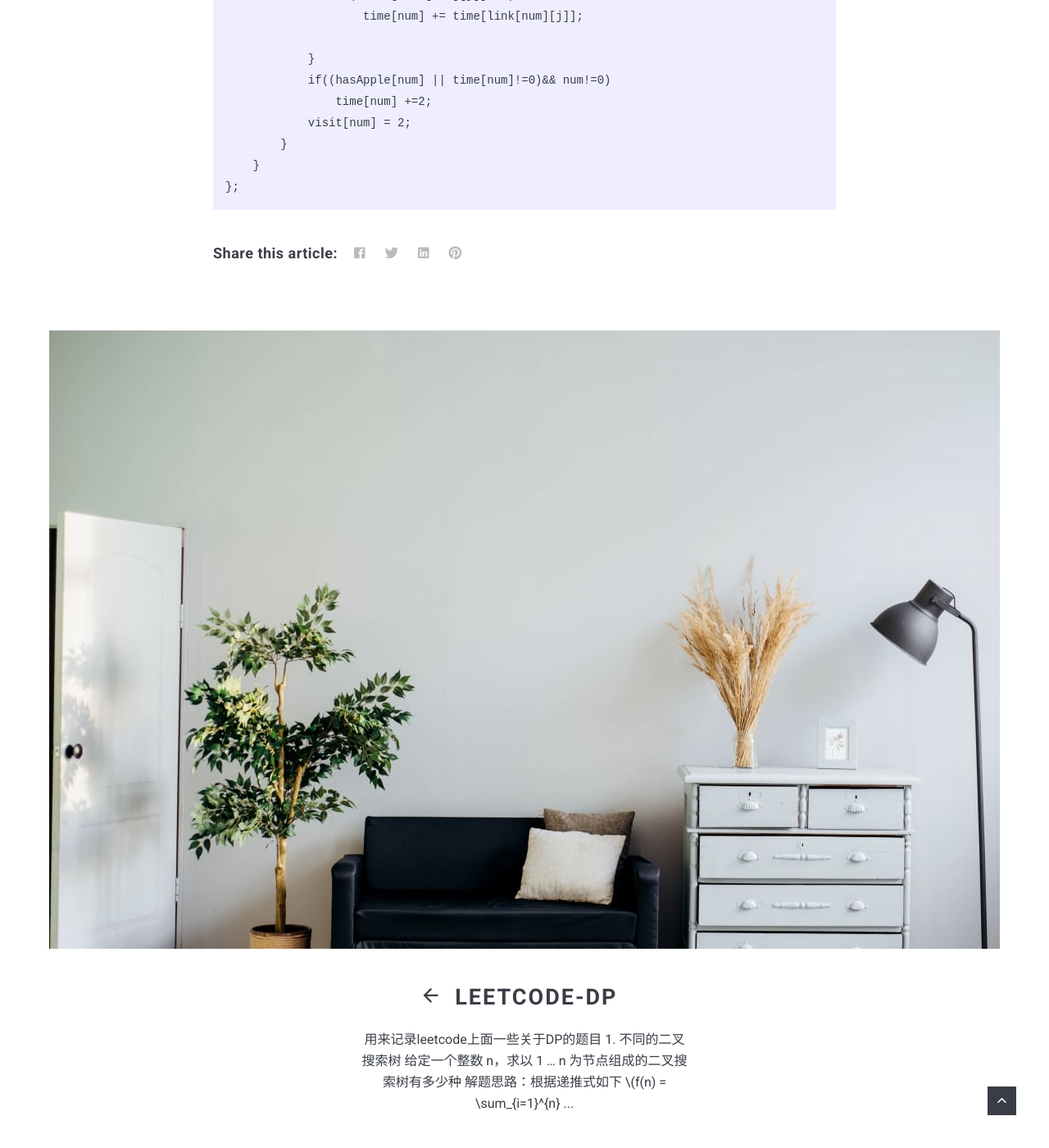
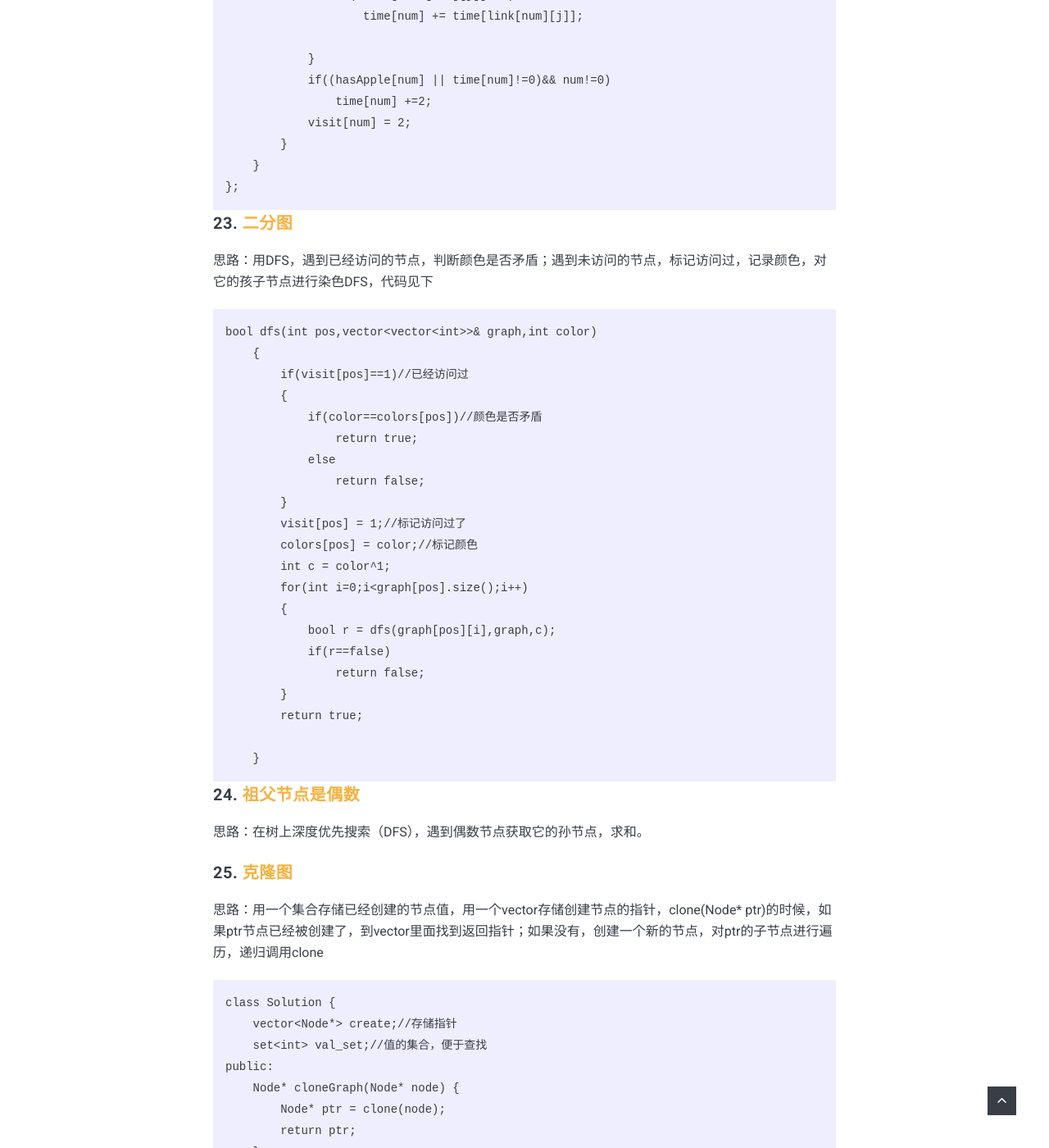
Before and after one commit to ivy-lv11/ivy-lv11.github.io, a Jekyll site: the page built from _posts/2020-08-25-DFS.markdown, in a window 1280 px wide and 1400 px high, scrolled down 15078 px. Shown: the whole window at 82% size. Built offline with Jekyll 4.4.1, drawn with Linux system fonts in a browser that asks for light colours; nearby versions of some CDN libraries; comment, search, counter and statistics services are not loaded; some of the changed text lies outside the part shown.

Commit message:
add some questions

````diff
--- a/_posts/2020-08-25-DFS.markdown
+++ b/_posts/2020-08-25-DFS.markdown
@@ -533,3 +533,69 @@ public:
     }
 };
 ```
+
+#### 23. [二分图](https://leetcode-cn.com/problems/is-graph-bipartite/)
+思路：用DFS，遇到已经访问的节点，判断颜色是否矛盾；遇到未访问的节点，标记访问过，记录颜色，对它的孩子节点进行染色DFS，代码见下
+```
+bool dfs(int pos,vector<vector<int>>& graph,int color)
+    {
+        if(visit[pos]==1)//已经访问过
+        {
+            if(color==colors[pos])//颜色是否矛盾
+                return true;
+            else
+                return false;
+        }
+        visit[pos] = 1;//标记访问过了
+        colors[pos] = color;//标记颜色
+        int c = color^1;
+        for(int i=0;i<graph[pos].size();i++)
+        {
+            bool r = dfs(graph[pos][i],graph,c);
+            if(r==false)
+                return false;
+        }
+        return true;
+
+    }
+```
+
+#### 24. [祖父节点是偶数](https://leetcode-cn.com/problems/sum-of-nodes-with-even-valued-grandparent/submissions/)
+思路：在树上深度优先搜索（DFS），遇到偶数节点获取它的孙节点，求和。
+
+#### 25. [克隆图](https://leetcode-cn.com/problems/clone-graph/)
+思路：用一个集合存储已经创建的节点值，用一个vector存储创建节点的指针，clone(Node* ptr)的时候，如果ptr节点已经被创建了，到vector里面找到返回指针；如果没有，创建一个新的节点，对ptr的子节点进行遍历，递归调用clone
+```
+class Solution {
+    vector<Node*> create;//存储指针
+    set<int> val_set;//值的集合，便于查找
+public:
+    Node* cloneGraph(Node* node) {
+        Node* ptr = clone(node);
+        return ptr;
+    }
+    Node* clone(Node* node)
+    {
+        if(node==NULL)
+            return NULL;
+        if(val_set.find(node->val)!=val_set.end())//创建过了
+        {
+            for(int i=0;i<100;i++)
+            {
+                if(create[i]!=NULL&& create[i]->val == node->val)
+                    return create[i];
+            }
+        }
+        Node* ptr= new Node(node->val);//开始创建并拷贝
+        val_set.insert(node->val);
+        create.push_back(ptr);
+        for(int i=0;i<node->neighbors.size();i++)
+        {
+            Node* child = node->neighbors[i];
+            Node* p=clone(child);
+            ptr->neighbors.push_back(p);
+        }
+        return ptr;
+    }
+};
+```
````
